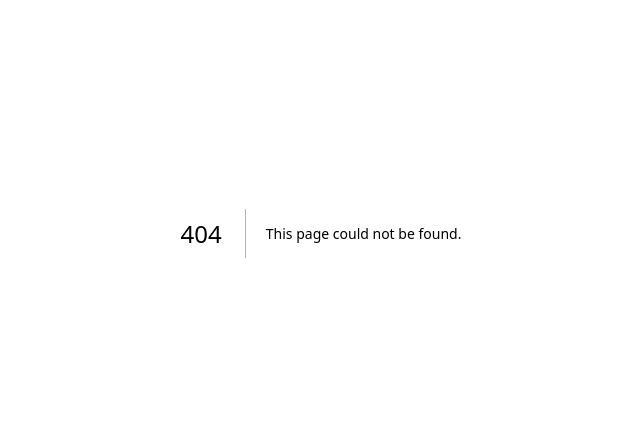
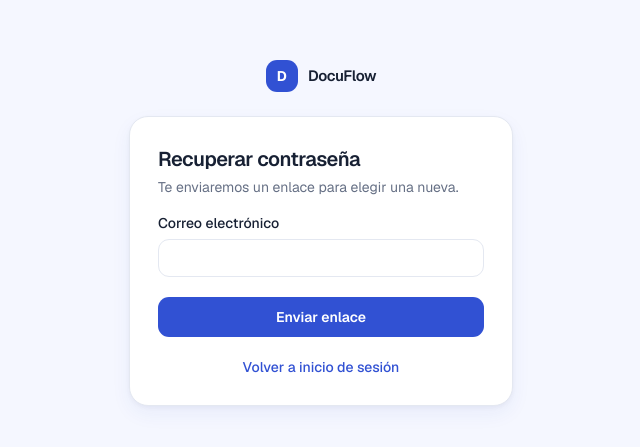
Before and after one commit to paolabramlett/DocuFlow, a Next.js app: page /forgot-password in a window 1280 px wide. Before the commit this address had no page. Shown: the part 167-614 px from the top of the page, without its empty margins (319-959 px from the left). Built offline with nearby package versions, Linux system fonts and the light colour scheme.

Commit message:
Add the /forgot-password page and link it from /login

```diff
--- /dev/null
+++ b/src/app/forgot-password/page.tsx
@@ -0,0 +1,90 @@
+"use client";
+
+import { useState } from "react";
+import Link from "next/link";
+import { createClient } from "@/lib/supabase/client";
+
+export default function ForgotPasswordPage() {
+  const [email, setEmail] = useState("");
+  const [pending, setPending] = useState(false);
+  const [sent, setSent] = useState(false);
+  const [error, setError] = useState<string | null>(null);
+
+  async function onSubmit(e: React.FormEvent) {
+    e.preventDefault();
+    setPending(true);
+    setError(null);
+
+    const normalizedEmail = email.trim().toLowerCase();
+    const supabase = createClient();
+    const { error: resetError } = await supabase.auth.resetPasswordForEmail(normalizedEmail, {
+      redirectTo: `${window.location.origin}/set-password`,
+    });
+    setPending(false);
+
+    if (resetError) {
+      // Supabase's resetPasswordForEmail already never reveals whether the address exists — an
+      // error here is a genuine operational failure (network, rate limit, misconfiguration), not
+      // "email not found", so it gets its own distinct message rather than folding into the
+      // neutral success text below.
+      setError("No pudimos procesar tu solicitud. Inténtalo de nuevo en unos minutos.");
+      return;
+    }
+
+    setSent(true);
+  }
+
+  return (
+    <div className="flex min-h-screen items-center justify-center bg-app-bg px-5 py-10">
+      <div className="w-full max-w-sm">
+        <div className="mb-6 flex justify-center">
+          <div className="flex items-center gap-2.5">
+            <div className="flex size-8 items-center justify-center rounded-input bg-royal-600 text-sm font-bold text-white">D</div>
+            <span className="text-[15px] font-semibold tracking-tight text-text-primary">DocuFlow</span>
+          </div>
+        </div>
+
+        <div className="rounded-panel border border-border bg-surface p-7 shadow-md">
+          <h1 className="text-xl font-semibold tracking-tight text-text-primary">Recuperar contraseña</h1>
+          <p className="mt-1 text-sm text-text-secondary">Te enviaremos un enlace para elegir una nueva.</p>
+
+          {sent ? (
+            <p className="mt-4 text-sm text-text-secondary">
+              Si existe una cuenta con este correo, recibirás un enlace para restablecer tu contraseña.
+            </p>
+          ) : (
+            <form onSubmit={onSubmit} className="mt-4 flex flex-col gap-4">
+              <label className="block">
+                <span className="mb-1.5 block text-sm font-medium text-text-primary">Correo electrónico</span>
+                <input
+                  type="email"
+                  value={email}
+                  onChange={(e) => setEmail(e.target.value)}
+                  autoComplete="email"
+                  required
+                  className="w-full rounded-input border border-border bg-surface px-3 py-2 text-sm text-text-primary outline-none transition-colors focus:border-royal-500 focus:ring-2 focus:ring-royal-100"
+                />
+              </label>
+
+              {error && <p className="text-sm text-error">{error}</p>}
+
+              <button
+                type="submit"
+                disabled={pending}
+                className="mt-1 w-full rounded-input bg-royal-600 py-2.5 text-sm font-semibold text-white transition-colors hover:bg-royal-700 disabled:opacity-60"
+              >
+                {pending ? "Enviando…" : "Enviar enlace"}
+              </button>
+            </form>
+          )}
+
+          <p className="mt-5 text-center text-sm">
+            <Link href="/login" className="font-medium text-royal-600 hover:text-royal-700">
+              Volver a inicio de sesión
+            </Link>
+          </p>
+        </div>
+      </div>
+    </div>
+  );
+}
--- a/src/app/login/page.tsx
+++ b/src/app/login/page.tsx
@@ -8,6 +8,7 @@
 
 import { useRouter } from "next/navigation";
 import { useState } from "react";
+import Link from "next/link";
 import { createClient } from "@/lib/supabase/client";
 
 export default function LoginPage() {
@@ -78,6 +79,12 @@ export default function LoginPage() {
           >
             {pending ? "Entrando…" : "Iniciar sesión"}
           </button>
+
+          <p className="mt-4 text-center text-sm">
+            <Link href="/forgot-password" className="font-medium text-royal-600 hover:text-royal-700">
+              ¿Olvidaste tu contraseña?
+            </Link>
+          </p>
         </form>
 
         <p className="mt-5 text-center font-mono text-xs text-text-secondary/70">
```
